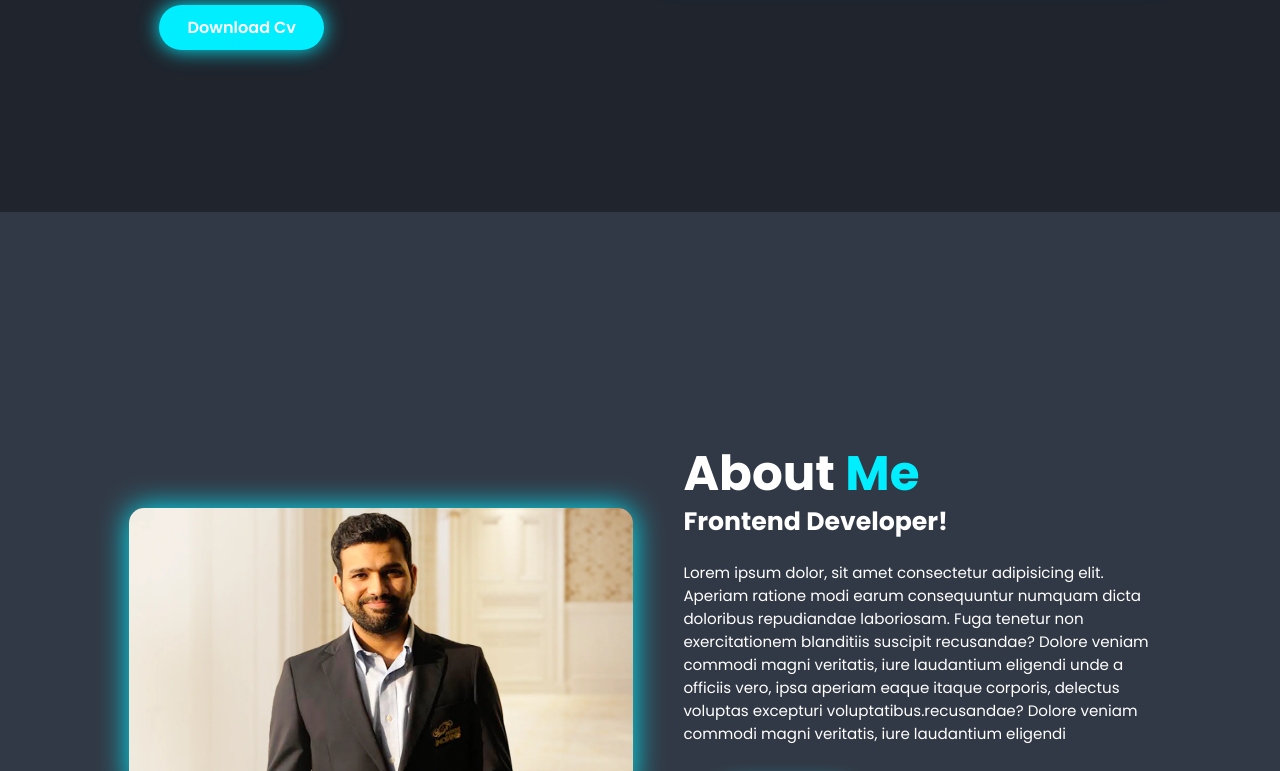
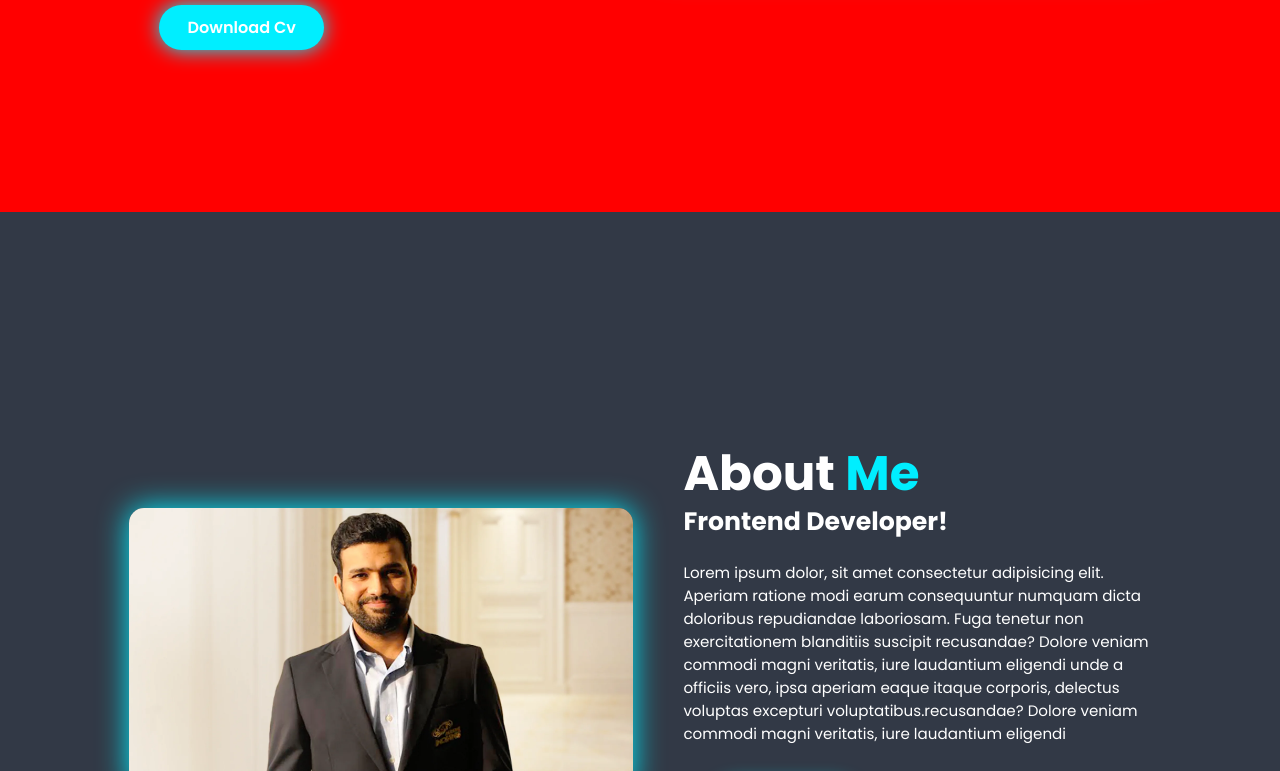
Before and after one commit to Mayur0018/Myportfolio, a plain HTML site: page index.html in a window 1280 px wide. Shown: the part 588-1359 px from the top of the page. Drawn offline with nearby package versions, Linux system fonts and the light colour scheme.

Commit message:
bg commit

```diff
--- a/style.css
+++ b/style.css
@@ -21,7 +21,7 @@ html{
     overflow-x: hidden;
 }
 body{
-    background-color: var(--bg-color);
+    background-color: red;
     color: var(--text-color);
 }
 section{
```
